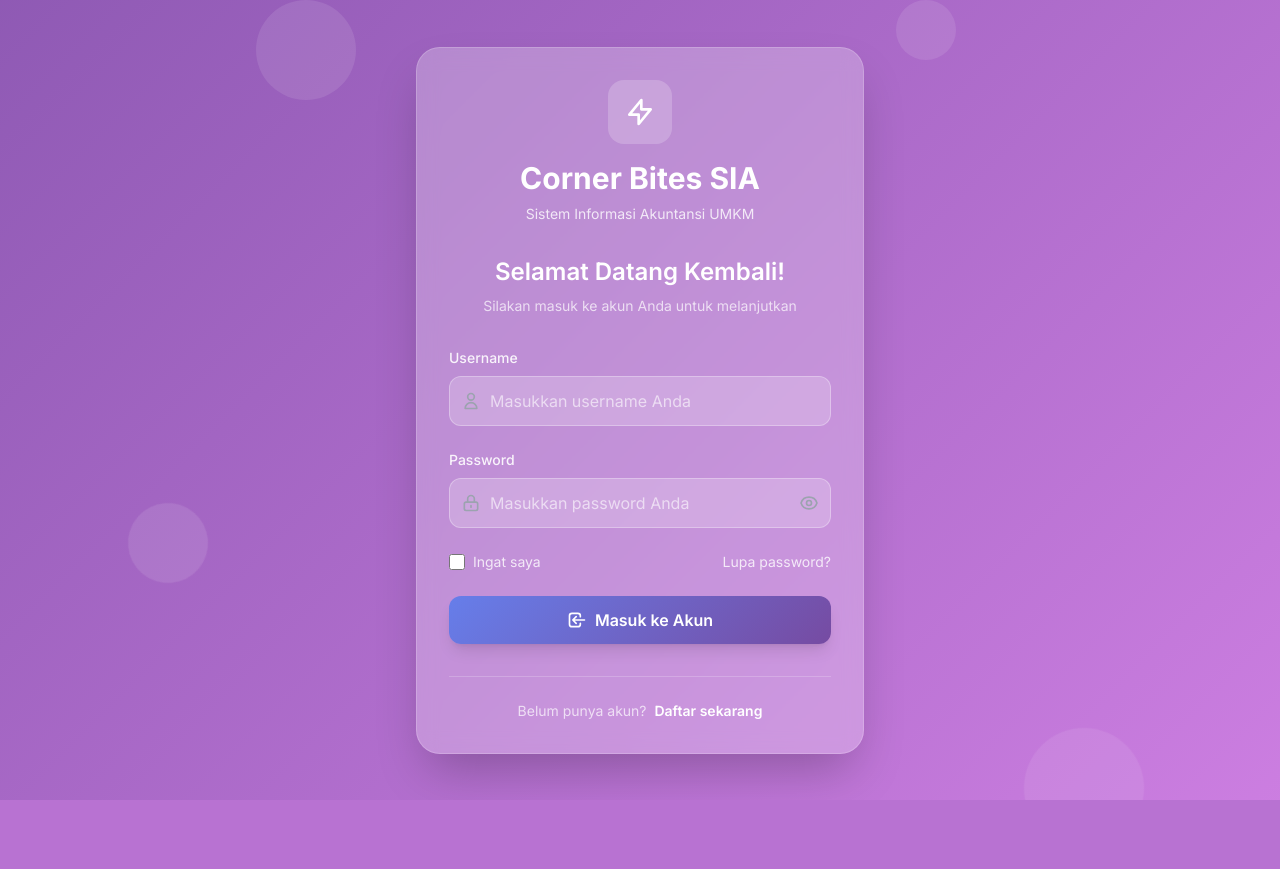
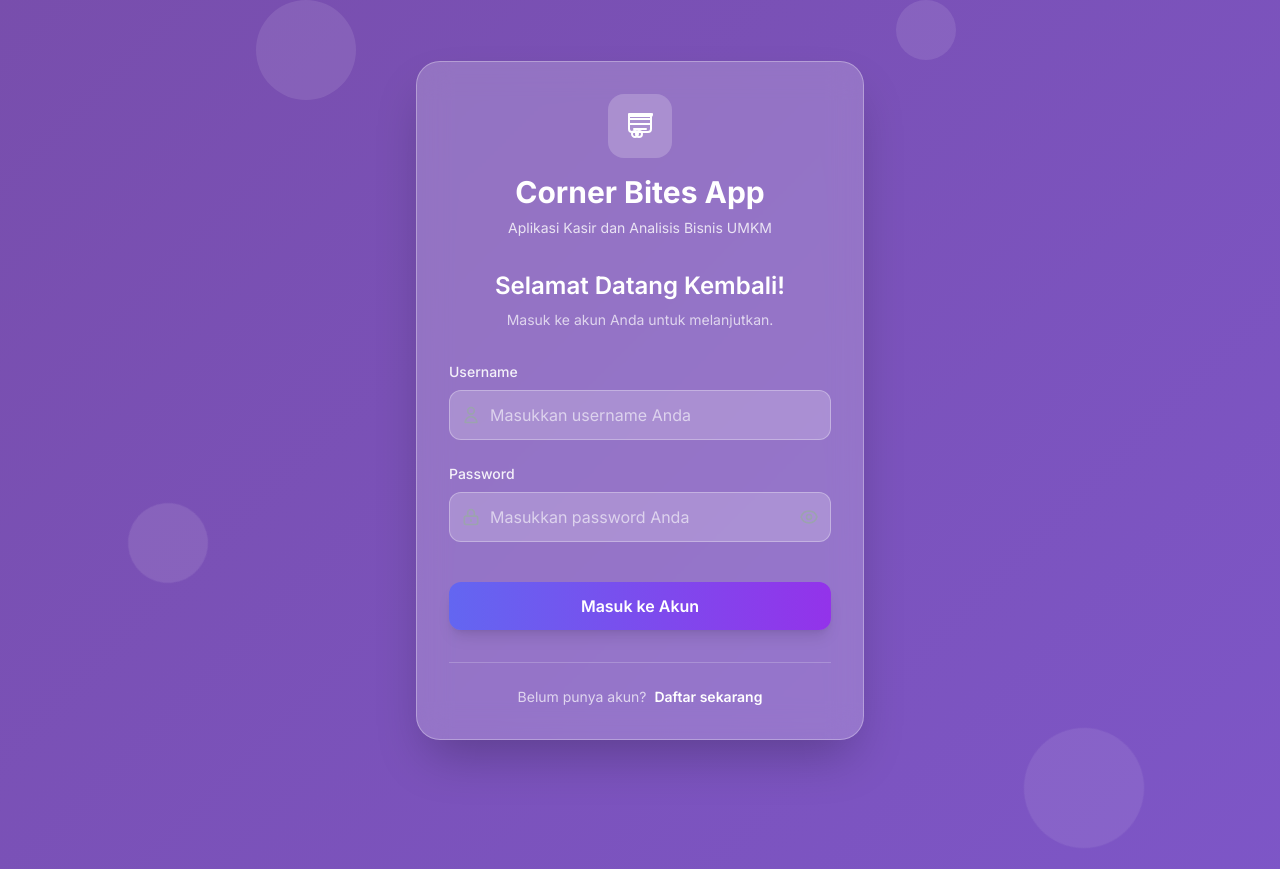
Before and after one commit to akunkuliahjenn/sia, a PHP site: page /auth/login.php in a window 1280 px wide. Before the commit the page ends 800 px from the top, so only its background shows below. Run offline with PHP 8.4, Linux system fonts and the light colour scheme; some libraries are stand-ins or nearby versions.

Commit message:
Update login.php

```diff
--- a/cornerbites-sia/auth/login.php
+++ b/cornerbites-sia/auth/login.php
@@ -1,29 +1,26 @@
 <?php
 // auth/login.php
-// Form login for users with improved modern design.
+// Halaman login pengguna yang telah disederhanakan dan dirapikan.
 
-// Start the session if it hasn't been started yet.
+// Memulai sesi jika belum ada.
 if (session_status() == PHP_SESSION_NONE) {
     session_start();
 }
 
-// If already logged in, redirect based on role.
+// Jika pengguna sudah login, alihkan ke dashboard yang sesuai.
 if (isset($_SESSION['user_id'])) {
-    if (isset($_SESSION['user_role']) && $_SESSION['user_role'] === 'admin') {
-        header("Location: /cornerbites-sia/admin/dashboard.php");
-    } else {
-        header("Location: /cornerbites-sia/pages/dashboard.php");
-    }
+    $role = $_SESSION['user_role'] ?? 'user';
+    $dashboard_path = ($role === 'admin') ? '/cornerbites-sia/admin/dashboard.php' : '/cornerbites-sia/pages/dashboard.php';
+    header("Location: " . $dashboard_path);
     exit();
 }
 
-$error_message = ''; // Variable to store error messages.
+// Mengambil pesan flash dari sesi (jika ada).
+$error_message = $_SESSION['error_message'] ?? '';
+unset($_SESSION['error_message']);
 
-// Check for error messages from the login process.
-if (isset($_SESSION['error_message'])) {
-    $error_message = $_SESSION['error_message'];
-    unset($_SESSION['error_message']); // Clear the error message after display.
-}
+$success_message = $_SESSION['success_message_register'] ?? '';
+unset($_SESSION['success_message_register']);
 ?>
 
 <!DOCTYPE html>
@@ -31,236 +28,109 @@ if (isset($_SESSION['error_message'])) {
 <head>
     <meta charset="UTF-8">
     <meta name="viewport" content="width=device-width, initial-scale=1.0">
-    <title>Login - Corner Bites SIA</title>
+    <title>Login - Corner Bites App</title>
     <!-- Tailwind CSS CDN -->
     <script src="https://cdn.tailwindcss.com"></script>
-    <!-- Font Inter from Google Fonts -->
+    <!-- Font Inter dari Google Fonts -->
     <link rel="preconnect" href="https://fonts.googleapis.com">
     <link rel="preconnect" href="https://fonts.gstatic.com" crossorigin>
     <link href="https://fonts.googleapis.com/css2?family=Inter:wght@300;400;500;600;700;800&display=swap" rel="stylesheet">
-    <!-- Heroicons for icons -->
-    <script src="https://unpkg.com/heroicons@2.0.16/24/outline/index.js" type="module"></script>
     <style>
-        body {
-            font-family: 'Inter', sans-serif;
-        }
-
-        .gradient-bg {
-            background: linear-gradient(135deg, #667eea 0%, #764ba2 50%, #f093fb 100%);
-            background-size: 400% 400%;
-            animation: gradientShift 15s ease infinite;
-        }
-
-        @keyframes gradientShift {
-            0% { background-position: 0% 50%; }
-            50% { background-position: 100% 50%; }
-            100% { background-position: 0% 50%; }
-        }
-
-        .glass-effect {
-            background: rgba(255, 255, 255, 0.25);
-            backdrop-filter: blur(10px);
-            border: 1px solid rgba(255, 255, 255, 0.18);
-        }
-
-        .input-focus:focus {
-            outline: none;
-            box-shadow: 0 0 0 3px rgba(99, 102, 241, 0.1);
-            border-color: #6366f1;
-            background-color: rgba(255, 255, 255, 0.9);
-        }
-
-        .btn-gradient {
-            background: linear-gradient(135deg, #667eea 0%, #764ba2 100%);
-            transition: all 0.3s ease;
-        }
-
-        .btn-gradient:hover {
-            background: linear-gradient(135deg, #5a67d8 0%, #6b46c1 100%);
-            transform: translateY(-2px);
-            box-shadow: 0 10px 25px rgba(0, 0, 0, 0.2);
-        }
-
-        .floating-shapes {
-            position: absolute;
-            width: 100%;
-            height: 100%;
-            overflow: hidden;
-            z-index: 0;
-        }
-
-        .shape {
-            position: absolute;
-            background: rgba(255, 255, 255, 0.1);
-            border-radius: 50%;
-            animation: float 20s infinite linear;
-        }
-
-        .shape:nth-child(1) {
-            width: 80px;
-            height: 80px;
-            left: 10%;
-            animation-delay: 0s;
-        }
-
-        .shape:nth-child(2) {
-            width: 120px;
-            height: 120px;
-            left: 80%;
-            animation-delay: 5s;
-        }
-
-        .shape:nth-child(3) {
-            width: 60px;
-            height: 60px;
-            left: 70%;
-            animation-delay: 10s;
-        }
-
-        .shape:nth-child(4) {
-            width: 100px;
-            height: 100px;
-            left: 20%;
-            animation-delay: 15s;
-        }
-
-        @keyframes float {
-            0% {
-                transform: translateY(100vh) rotate(0deg);
-                opacity: 0;
-            }
-            10% {
-                opacity: 1;
-            }
-            90% {
-                opacity: 1;
-            }
-            100% {
-                transform: translateY(-100px) rotate(360deg);
-                opacity: 0;
-            }
-        }
-
-        .fade-in {
-            animation: fadeIn 0.8s ease-out;
-        }
-
-        @keyframes fadeIn {
-            from {
-                opacity: 0;
-                transform: translateY(30px);
-            }
-            to {
-                opacity: 1;
-                transform: translateY(0);
-            }
-        }
+        body { font-family: 'Inter', sans-serif; }
+        .gradient-bg { background: linear-gradient(135deg, #667eea 0%, #764ba2 50%, #805ad5 100%); background-size: 400% 400%; animation: gradientShift 15s ease infinite; }
+        @keyframes gradientShift { 0% { background-position: 0% 50%; } 50% { background-position: 100% 50%; } 100% { background-position: 0% 50%; } }
+        .shape { position: absolute; background: rgba(255, 255, 255, 0.1); border-radius: 50%; animation: float 20s infinite linear; }
+        .shape:nth-child(1) { width: 80px; height: 80px; left: 10%; animation-delay: 0s; }
+        .shape:nth-child(2) { width: 120px; height: 120px; left: 80%; animation-delay: 5s; }
+        .shape:nth-child(3) { width: 60px; height: 60px; left: 70%; animation-delay: 10s; }
+        .shape:nth-child(4) { width: 100px; height: 100px; left: 20%; animation-delay: 15s; }
+        @keyframes float { 0% { transform: translateY(100vh) rotate(0deg); opacity: 0; } 10% { opacity: 1; } 90% { opacity: 1; } 100% { transform: translateY(-100px) rotate(360deg); opacity: 0; } }
+        .fade-in { animation: fadeIn 0.8s ease-out; }
+        @keyframes fadeIn { from { opacity: 0; transform: translateY(30px); } to { opacity: 1; transform: translateY(0); } }
     </style>
 </head>
-<body class="gradient-bg min-h-screen flex items-center justify-center p-4 relative">
+<body class="gradient-bg min-h-screen flex items-center justify-center p-4 relative overflow-hidden">
     <!-- Floating Background Shapes -->
-    <div class="floating-shapes">
+    <div class="floating-shapes absolute inset-0 z-0">
         <div class="shape"></div>
         <div class="shape"></div>
         <div class="shape"></div>
         <div class="shape"></div>
     </div>
 
-    <div class="glass-effect rounded-3xl shadow-2xl w-full max-w-md p-8 relative z-10 fade-in">
+    <div class="bg-white/20 backdrop-blur-lg border border-white/30 rounded-3xl shadow-2xl w-full max-w-md p-8 relative z-10 fade-in">
         <!-- Logo/Brand Section -->
         <div class="text-center mb-8">
-            <div class="inline-flex items-center justify-center w-16 h-16 bg-white bg-opacity-20 rounded-2xl mb-4">
-                <svg class="w-8 h-8 text-white" fill="none" stroke="currentColor" viewBox="0 0 24 24">
-                    <path stroke-linecap="round" stroke-linejoin="round" stroke-width="2" d="M13 10V3L4 14h7v7l9-11h-7z"></path>
+            <div class="inline-flex items-center justify-center w-16 h-16 bg-white/20 rounded-2xl mb-4">
+                <!-- [UBAH] Ikon diubah menjadi ikon kasir -->
+                <svg class="w-8 h-8 text-white" xmlns="http://www.w3.org/2000/svg" fill="none" viewBox="0 0 24 24" stroke-width="1.5" stroke="currentColor">
+                    <path stroke-linecap="round" stroke-linejoin="round" d="M3.75 3v11.25A2.25 2.25 0 006 16.5h12A2.25 2.25 0 0020.25 14.25V3M3.75 3H20.25M3.75 3v.375c0 .621.504 1.125 1.125 1.125h15c.621 0 1.125-.504 1.125-1.125V3M3.75 6.75h16.5M3.75 10.5h16.5M7.5 14.25h9M10.5 18a2.25 2.25 0 11-4.5 0 2.25 2.25 0 014.5 0zM13.5 18a2.25 2.25 0 11-4.5 0 2.25 2.25 0 014.5 0z" />
                 </svg>
             </div>
-            <h1 class="text-3xl font-bold text-white mb-2">Corner Bites SIA</h1>
-            <p class="text-white text-opacity-80 text-sm">Sistem Informasi Akuntansi UMKM</p>
+            <h1 class="text-3xl font-bold text-white mb-2">Corner Bites App</h1>
+            <p class="text-white/80 text-sm">Aplikasi Kasir dan Analisis Bisnis UMKM</p>
         </div>
 
-        <!-- Welcome Message -->
+        <!-- Pesan Selamat Datang -->
         <div class="text-center mb-8">
             <h2 class="text-2xl font-semibold text-white mb-2">Selamat Datang Kembali!</h2>
-            <p class="text-white text-opacity-70 text-sm">Silakan masuk ke akun Anda untuk melanjutkan</p>
+            <p class="text-white/70 text-sm">Masuk ke akun Anda untuk melanjutkan.</p>
         </div>
 
-        <!-- Error Message -->
+        <!-- Pesan Sukses atau Error -->
+        <?php if ($success_message): ?>
+            <div class="bg-green-500/30 border border-green-400/50 text-green-100 px-4 py-3 rounded-xl mb-6 backdrop-blur-sm" role="alert">
+                <span class="font-medium"><?php echo htmlspecialchars($success_message); ?></span>
+            </div>
+        <?php endif; ?>
         <?php if ($error_message): ?>
-            <div class="bg-red-500 bg-opacity-20 border border-red-400 border-opacity-30 text-red-100 px-4 py-3 rounded-xl mb-6 backdrop-blur-sm" role="alert">
-                <div class="flex items-center">
-                    <svg class="w-5 h-5 mr-2" fill="none" stroke="currentColor" viewBox="0 0 24 24">
-                        <path stroke-linecap="round" stroke-linejoin="round" stroke-width="2" d="M12 8v4m0 4h.01M21 12a9 9 0 11-18 0 9 9 0 0118 0z"></path>
-                    </svg>
-                    <span class="text-sm font-medium"><?php echo htmlspecialchars($error_message); ?></span>
-                </div>
+            <div class="bg-red-500/30 border border-red-400/50 text-red-100 px-4 py-3 rounded-xl mb-6 backdrop-blur-sm" role="alert">
+                <span class="font-medium"><?php echo htmlspecialchars($error_message); ?></span>
             </div>
         <?php endif; ?>
 
-        <!-- Login Form -->
+        <!-- Form Login -->
         <form action="/cornerbites-sia/process/login_process.php" method="POST" class="space-y-6">
-            <!-- Username Field -->
-            <div class="space-y-2">
-                <label for="username" class="block text-sm font-medium text-white text-opacity-90">Username</label>
+            <!-- Username -->
+            <div>
+                <label for="username" class="block text-sm font-medium text-white/90 mb-2">Username</label>
                 <div class="relative">
                     <div class="absolute inset-y-0 left-0 pl-3 flex items-center pointer-events-none">
-                        <svg class="h-5 w-5 text-gray-400" fill="none" stroke="currentColor" viewBox="0 0 24 24">
-                            <path stroke-linecap="round" stroke-linejoin="round" stroke-width="2" d="M16 7a4 4 0 11-8 0 4 4 0 018 0zM12 14a7 7 0 00-7 7h14a7 7 0 00-7-7z"></path>
-                        </svg>
+                        <svg class="h-5 w-5 text-gray-400" fill="none" stroke="currentColor" viewBox="0 0 24 24" aria-hidden="true"><path stroke-linecap="round" stroke-linejoin="round" stroke-width="2" d="M16 7a4 4 0 11-8 0 4 4 0 018 0zM12 14a7 7 0 00-7 7h14a7 7 0 00-7-7z"></path></svg>
                     </div>
-                    <input type="text" id="username" name="username"
-                           class="input-focus w-full pl-10 pr-4 py-3 bg-white bg-opacity-20 border border-white border-opacity-30 rounded-xl text-white placeholder-white placeholder-opacity-60 transition duration-300"
-                           placeholder="Masukkan username Anda" required>
+                    <input type="text" id="username" name="username" class="w-full pl-10 pr-4 py-3 bg-white/20 border border-white/30 rounded-xl text-white placeholder-white/60 transition duration-300 focus:outline-none focus:ring-2 focus:ring-indigo-400 focus:bg-white/30" placeholder="Masukkan username Anda" required>
                 </div>
             </div>
 
-            <!-- Password Field -->
-            <div class="space-y-2">
-                <label for="password" class="block text-sm font-medium text-white text-opacity-90">Password</label>
+            <!-- Password -->
+            <div>
+                <label for="password" class="block text-sm font-medium text-white/90 mb-2">Password</label>
                 <div class="relative">
                     <div class="absolute inset-y-0 left-0 pl-3 flex items-center pointer-events-none">
-                        <svg class="h-5 w-5 text-gray-400" fill="none" stroke="currentColor" viewBox="0 0 24 24">
-                            <path stroke-linecap="round" stroke-linejoin="round" stroke-width="2" d="M12 15v2m-6 4h12a2 2 0 002-2v-6a2 2 0 00-2-2H6a2 2 0 00-2 2v6a2 2 0 002 2zm10-10V7a4 4 0 00-8 0v4h8z"></path>
-                        </svg>
+                        <svg class="h-5 w-5 text-gray-400" fill="none" stroke="currentColor" viewBox="0 0 24 24" aria-hidden="true"><path stroke-linecap="round" stroke-linejoin="round" stroke-width="2" d="M12 15v2m-6 4h12a2 2 0 002-2v-6a2 2 0 00-2-2H6a2 2 0 00-2 2v6a2 2 0 002 2zm10-10V7a4 4 0 00-8 0v4h8z"></path></svg>
                     </div>
-                    <input type="password" id="password" name="password"
-                           class="input-focus w-full pl-10 pr-12 py-3 bg-white bg-opacity-20 border border-white border-opacity-30 rounded-xl text-white placeholder-white placeholder-opacity-60 transition duration-300"
-                           placeholder="Masukkan password Anda" required>
+                    <input type="password" id="password" name="password" class="w-full pl-10 pr-12 py-3 bg-white/20 border border-white/30 rounded-xl text-white placeholder-white/60 transition duration-300 focus:outline-none focus:ring-2 focus:ring-indigo-400 focus:bg-white/30" placeholder="Masukkan password Anda" required>
                     <button type="button" onclick="togglePassword()" class="absolute inset-y-0 right-0 pr-3 flex items-center">
-                        <svg id="eye-icon" class="h-5 w-5 text-gray-400 hover:text-white transition-colors" fill="none" stroke="currentColor" viewBox="0 0 24 24">
-                            <path stroke-linecap="round" stroke-linejoin="round" stroke-width="2" d="M15 12a3 3 0 11-6 0 3 3 0 016 0z"></path>
-                            <path stroke-linecap="round" stroke-linejoin="round" stroke-width="2" d="M2.458 12C3.732 7.943 7.523 5 12 5c4.478 0 8.268 2.943 9.542 7-1.274 4.057-5.064 7-9.542 7-4.477 0-8.268-2.943-9.542-7z"></path>
-                        </svg>
+                        <svg id="eye-icon" class="h-5 w-5 text-gray-400 hover:text-white" fill="none" stroke="currentColor" viewBox="0 0 24 24" aria-hidden="true"><path stroke-linecap="round" stroke-linejoin="round" stroke-width="2" d="M15 12a3 3 0 11-6 0 3 3 0 016 0z"></path><path stroke-linecap="round" stroke-linejoin="round" stroke-width="2" d="M2.458 12C3.732 7.943 7.523 5 12 5c4.478 0 8.268 2.943 9.542 7-1.274 4.057-5.064 7-9.542 7-4.477 0-8.268-2.943-9.542-7z"></path></svg>
                     </button>
                 </div>
             </div>
 
-            <!-- Remember Me & Forgot Password -->
-            <div class="flex items-center justify-between">
-                <label class="flex items-center">
-                    <input type="checkbox" class="w-4 h-4 text-indigo-600 bg-white bg-opacity-20 border-white border-opacity-30 rounded focus:ring-indigo-500 focus:ring-2">
-                    <span class="ml-2 text-sm text-white text-opacity-80">Ingat saya</span>
-                </label>
-                <a href="#" class="text-sm text-white text-opacity-80 hover:text-white transition-colors">Lupa password?</a>
+            <!-- [DIHAPUS] Bagian "Ingat Saya" dan "Lupa Password" -->
+
+            <!-- Tombol Login -->
+             <div class="pt-4">
+                <button type="submit" class="w-full py-3 px-6 text-white font-semibold rounded-xl shadow-lg transition duration-300 bg-gradient-to-r from-indigo-500 to-purple-600 hover:from-indigo-600 hover:to-purple-700 focus:outline-none focus:ring-4 focus:ring-indigo-300/50">
+                    Masuk ke Akun
+                </button>
             </div>
-
-            <!-- Login Button -->
-            <button type="submit" class="btn-gradient w-full py-3 px-6 text-white font-semibold rounded-xl shadow-lg focus:outline-none focus:ring-4 focus:ring-indigo-300 focus:ring-opacity-50 transition duration-300">
-                <span class="flex items-center justify-center">
-                    <svg class="w-5 h-5 mr-2" fill="none" stroke="currentColor" viewBox="0 0 24 24">
-                        <path stroke-linecap="round" stroke-linejoin="round" stroke-width="2" d="M11 16l-4-4m0 0l4-4m-4 4h14m-5 4v1a3 3 0 01-3 3H6a3 3 0 01-3-3V7a3 3 0 013-3h7a3 3 0 013 3v1"></path>
-                    </svg>
-                    Masuk ke Akun
-                </span>
-            </button>
         </form>
 
-        <!-- Register Link -->
-        <div class="text-center mt-8 pt-6 border-t border-white border-opacity-20">
-            <p class="text-white text-opacity-70 text-sm">
+        <!-- Link Registrasi -->
+        <div class="text-center mt-8 pt-6 border-t border-white/20">
+            <p class="text-white/70 text-sm">
                 Belum punya akun?
-                <a href="/cornerbites-sia/auth/register.php" class="text-white font-semibold hover:text-opacity-80 transition-colors ml-1">
-                    Daftar sekarang
-                </a>
+                <a href="/cornerbites-sia/auth/register.php" class="text-white font-semibold hover:underline ml-1">Daftar sekarang</a>
             </p>
         </div>
     </div>
@@ -272,26 +142,12 @@ if (isset($_SESSION['error_message'])) {
 
             if (passwordInput.type === 'password') {
                 passwordInput.type = 'text';
-                eyeIcon.innerHTML = `
-                    <path stroke-linecap="round" stroke-linejoin="round" stroke-width="2" d="M13.875 18.825A10.05 10.05 0 0112 19c-4.478 0-8.268-2.943-9.543-7a9.97 9.97 0 011.563-3.029m5.858.908a3 3 0 114.243 4.243M9.878 9.878l4.242 4.242M9.878 9.878L3 3m6.878 6.878L21 21"></path>
-                `;
+                eyeIcon.innerHTML = `<path stroke-linecap="round" stroke-linejoin="round" stroke-width="2" d="M13.875 18.825A10.05 10.05 0 0112 19c-4.478 0-8.268-2.943-9.543-7a9.97 9.97 0 011.563-3.029m5.858.908a3 3 0 114.243 4.243M9.878 9.878l4.242 4.242M9.878 9.878L3 3m6.878 6.878L21 21"></path>`;
             } else {
                 passwordInput.type = 'password';
-                eyeIcon.innerHTML = `
-                    <path stroke-linecap="round" stroke-linejoin="round" stroke-width="2" d="M15 12a3 3 0 11-6 0 3 3 0 016 0z"></path>
-                    <path stroke-linecap="round" stroke-linejoin="round" stroke-width="2" d="M2.458 12C3.732 7.943 7.523 5 12 5c4.478 0 8.268 2.943 9.542 7-1.274 4.057-5.064 7-9.542 7-4.477 0-8.268-2.943-9.542-7z"></path>
-                `;
+                eyeIcon.innerHTML = `<path stroke-linecap="round" stroke-linejoin="round" stroke-width="2" d="M15 12a3 3 0 11-6 0 3 3 0 016 0z"></path><path stroke-linecap="round" stroke-linejoin="round" stroke-width="2" d="M2.458 12C3.732 7.943 7.523 5 12 5c4.478 0 8.268 2.943 9.542 7-1.274 4.057-5.064 7-9.542 7-4.477 0-8.268-2.943-9.542-7z"></path>`;
             }
         }
-
-        // Add floating animation to form elements
-        document.addEventListener('DOMContentLoaded', function() {
-            const inputs = document.querySelectorAll('input');
-            inputs.forEach((input, index) => {
-                input.style.animationDelay = `${index * 0.1}s`;
-                input.classList.add('fade-in');
-            });
-        });
     </script>
 </body>
 </html>
```
